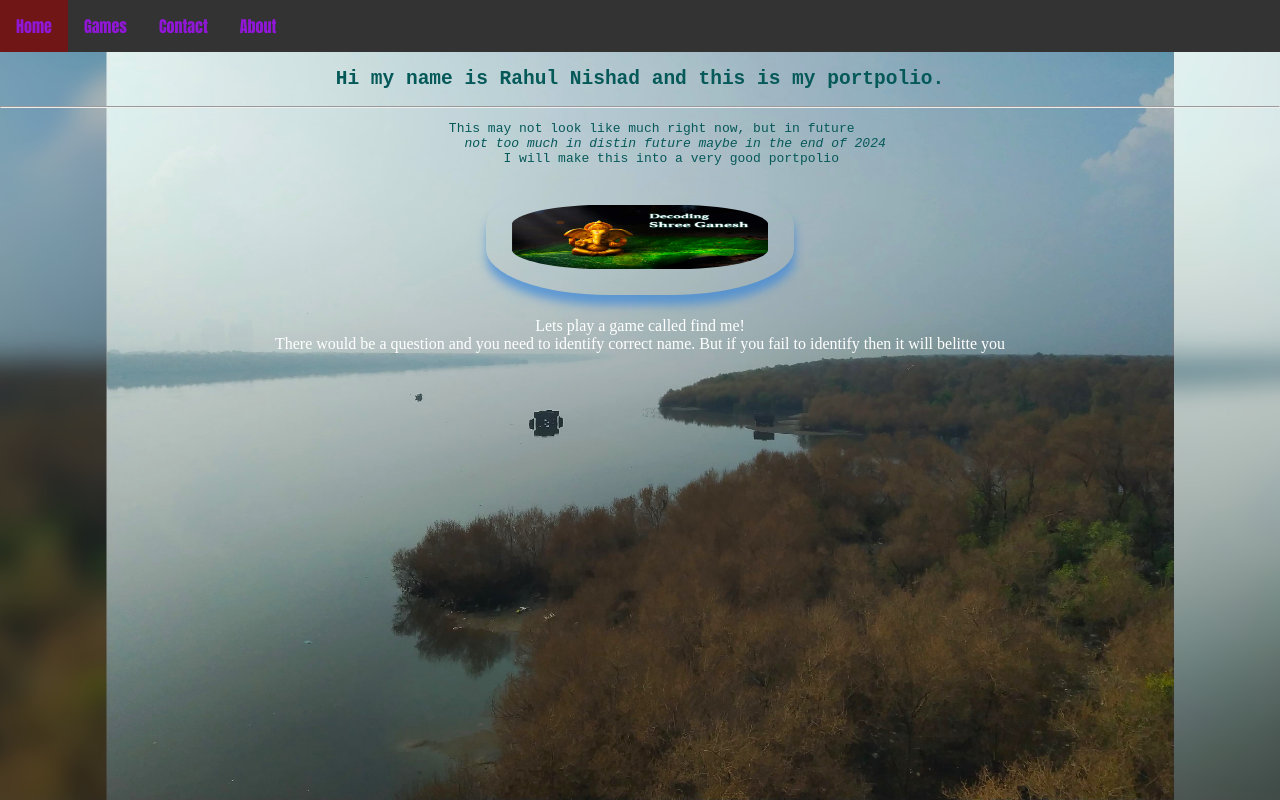
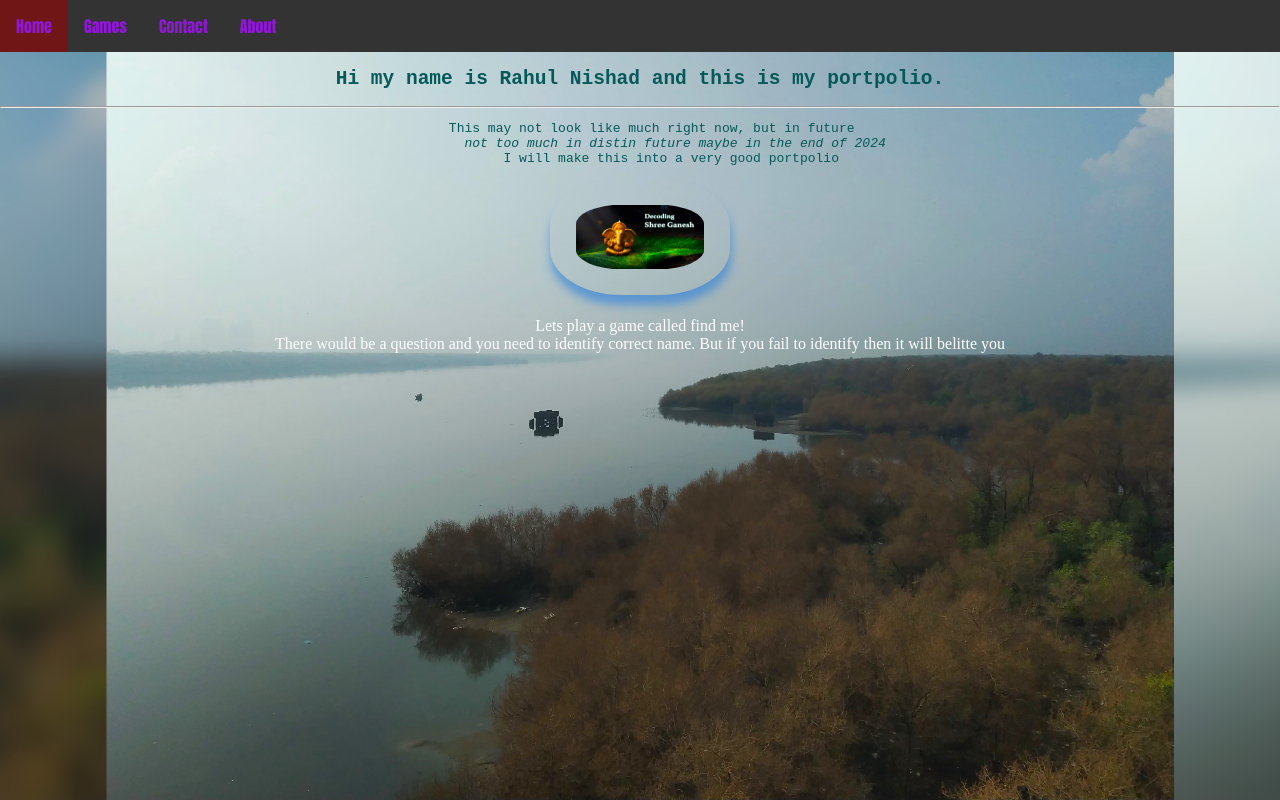
Before and after one commit to RockAndHand/portfolio, a plain HTML site: page index.html in a window 1280 px wide. Drawn offline with Linux system fonts and the light colour scheme.

Commit message:
Update index.html

```diff
--- a/index.html
+++ b/index.html
@@ -67,7 +67,7 @@ p1{
     <pre>   This may not look like much right now, but in future
          <i>not too much in distin future maybe in the end of 2024</i>
          I will make this into a very good portpolio </pre>
-         <img src="./image Resources/decoding-ganesha.jpg" height="8%" width="20%" style="border: 10; padding: 2%; border-radius: 40%; border-color: rgba(137, 43, 226, 0.081);" usemap="#work" alt="Shree ganesha">
+         <img src="./image Resources/decoding-ganesha.jpg" height="8%" width="10%" style="border: 10; padding: 2%; border-radius: 40%; border-color: rgba(137, 43, 226, 0.081);" usemap="#work" alt="Shree ganesha">
          <map name="work">
             <area shape="rect" coords="90,50,176,172" alt="Ganapati bappa" href="https://google.com" title="Ganapati">
          </map> <br>
```
